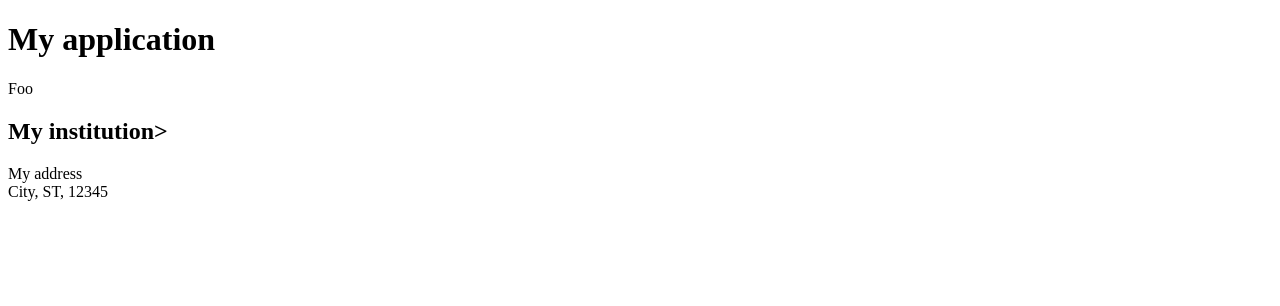
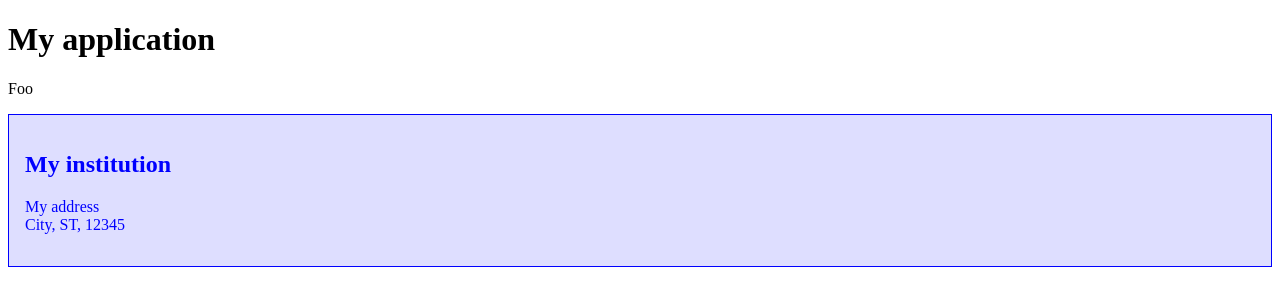
Before and after one commit to matt-bernhardt/long-running, a plain HTML site: page index.html in a window 1280 px wide. Drawn offline with Linux system fonts and the light colour scheme.

Commit message:
Adds footer

```diff
--- /dev/null
+++ b/css/styles.css
@@ -0,0 +1,6 @@
+footer {
+	border: 1px solid blue;
+	background-color: #dedeff;
+	color: #0000ff;
+	padding: 1rem;
+}
--- a/index.html
+++ b/index.html
@@ -4,12 +4,13 @@
 	<meta charset="utf-8">
 	<meta name="viewport" content="width=device-width, initial-scale=1">
 	<title>A long running branch experiment</title>
+	<link rel="stylesheet" type="text/css" href="css/styles.css">
 </head>
 <body>
 	<h1>My application</h1>
 	<p>Foo</p>
 	<footer>
-		<h2>My institution></h2>
+		<h2>My institution</h2>
 		<p>
 			My address<br>
 			City, ST, 12345
```
